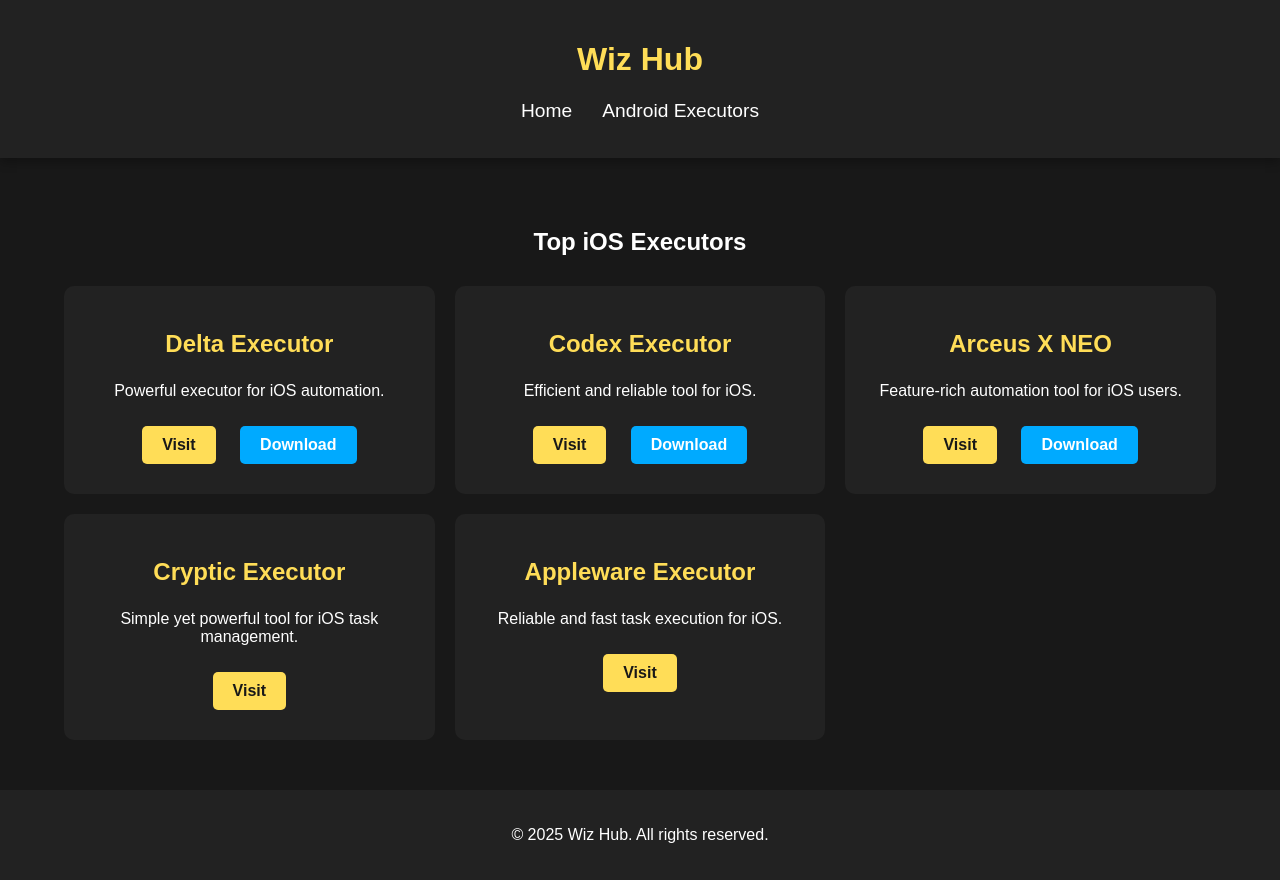
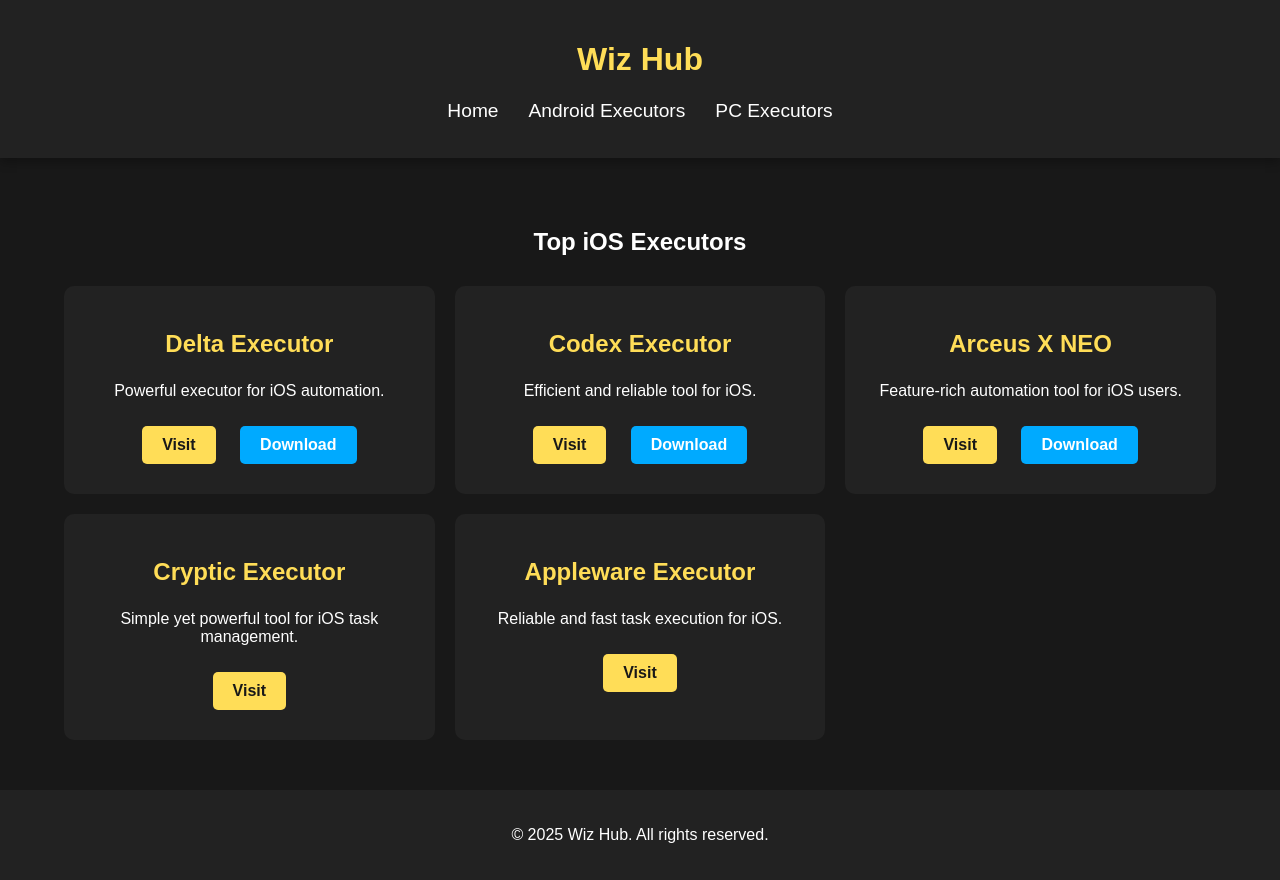
Before and after one commit to robloxwiz/robloxwiz.github.io, a plain HTML site: page ios.html in a window 1280 px wide. Drawn offline with Linux system fonts and the light colour scheme.

Commit message:
Update ios.html

```diff
--- a/ios.html
+++ b/ios.html
@@ -16,6 +16,7 @@
                 <ul>
                     <li><a href="index.html">Home</a></li>
                     <li><a href="and.html">Android Executors</a></li>
+                    <li><a href="pc.html">PC Executors</a></li>
                 </ul>
             </nav>
         </div>
```
